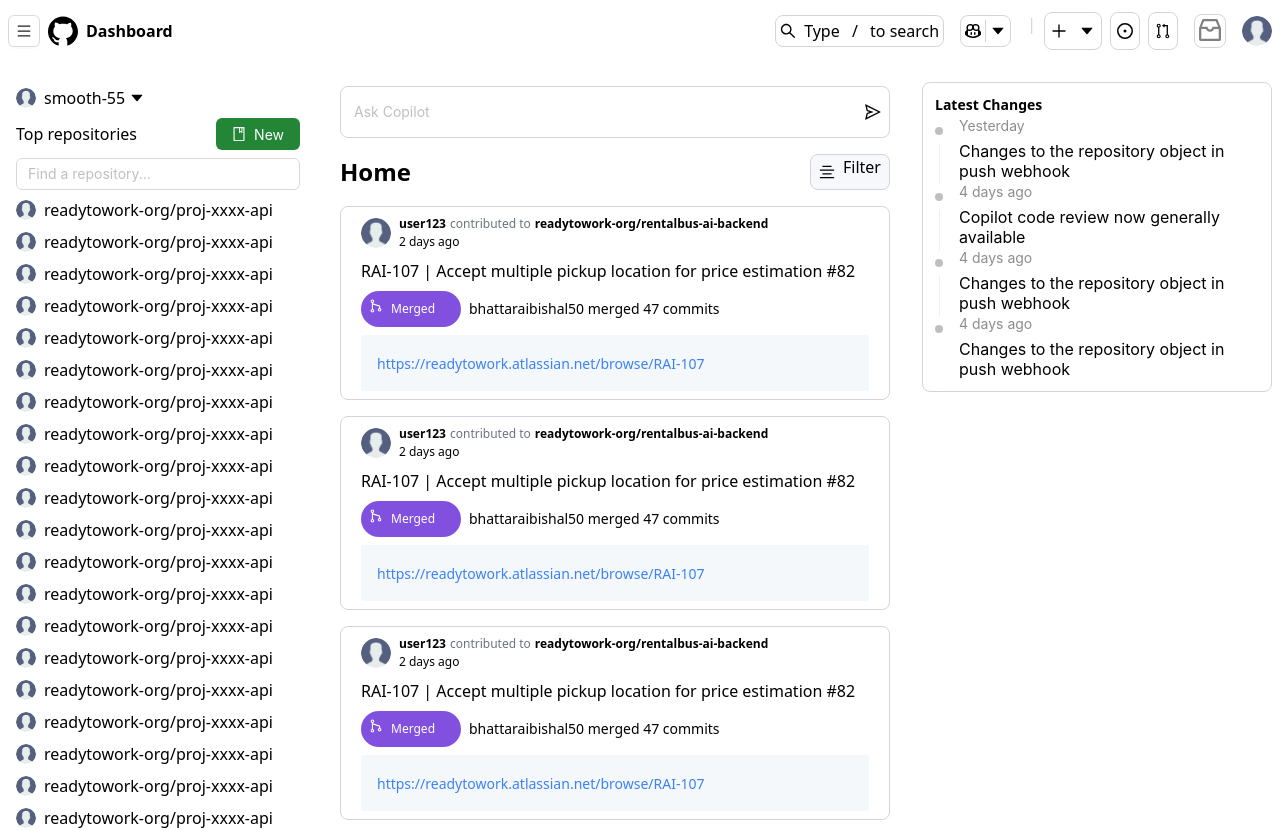
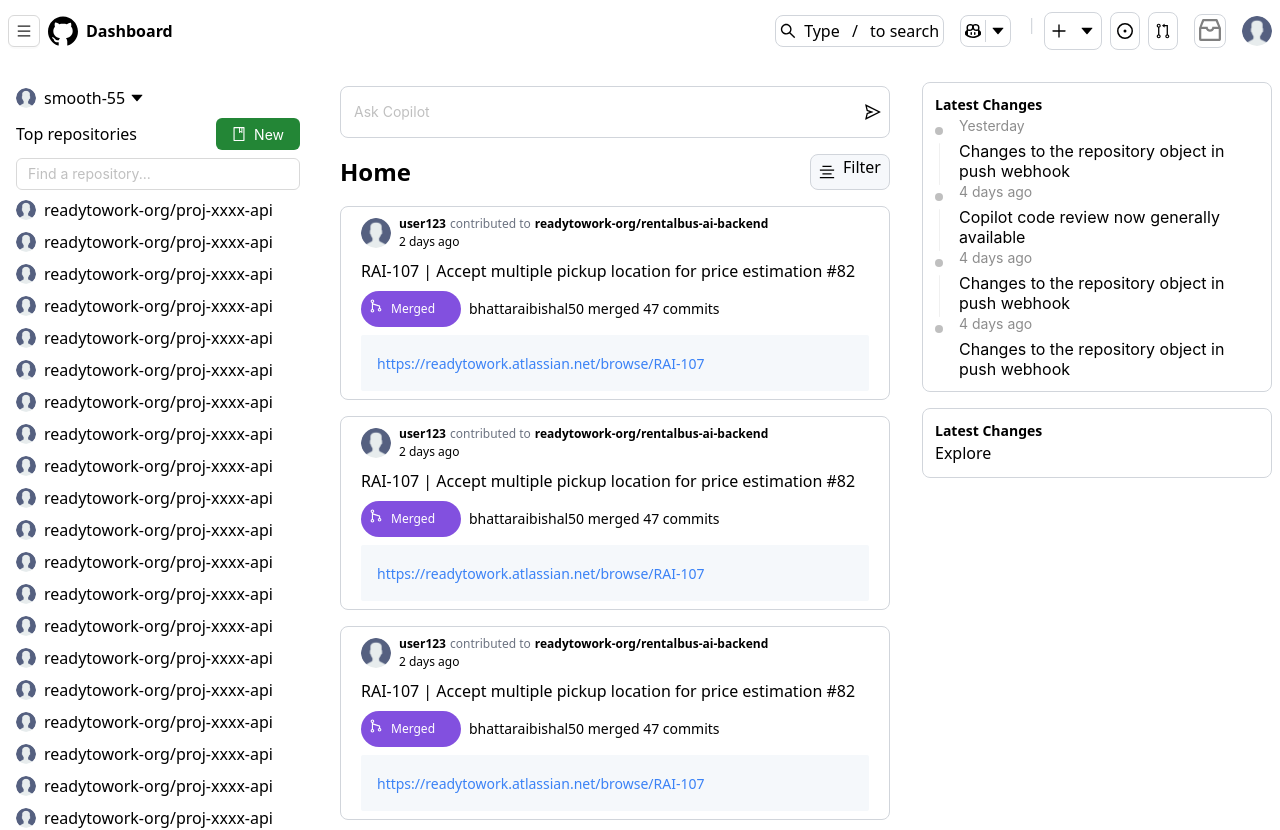
Before and after one commit to smooth-55/front, a Next.js app: page / in a window 1280 px wide. Shown: the top 830 px of the page. Built offline with nearby package versions, Linux system fonts and the light colour scheme.

Commit message:
feat: aside explore

```diff
--- /dev/null
+++ b/src/components/atoms/ExploreRepo/index.tsx
@@ -0,0 +1,5 @@
+const ExploreRepo = () => {
+  return <>Explore</>;
+};
+
+export { ExploreRepo };
--- a/src/components/atoms/index.ts
+++ b/src/components/atoms/index.ts
@@ -2,3 +2,4 @@
 export * from "./News";
 export * from "./Repo";
 export * from "./LatestChange";
+export * from "./ExploreRepo";
--- a/src/components/molecules/RightContainer/index.tsx
+++ b/src/components/molecules/RightContainer/index.tsx
@@ -1,13 +1,16 @@
-import { LatestChange } from "@/components/atoms";
+import { ExploreRepo, LatestChange } from "@/components/atoms";
 
 const RightContainer = () => {
   return (
-    <section className="pt-3 max-w-[350px]">
+    <section className="pt-3 max-w-[350px] flex flex-col gap-4">
       <aside className="right__container__1 border border-gray-300 rounded-lg p-3">
         <p className="text-sm font-bold">Latest Changes</p>
         <LatestChange />
       </aside>
-      <aside className="right__container__2"></aside>
+      <aside className="right__container__2 border border-gray-300 rounded-lg p-3">
+        <p className="text-sm font-bold">Latest Changes</p>
+        <ExploreRepo />
+      </aside>
     </section>
   );
 };
```
